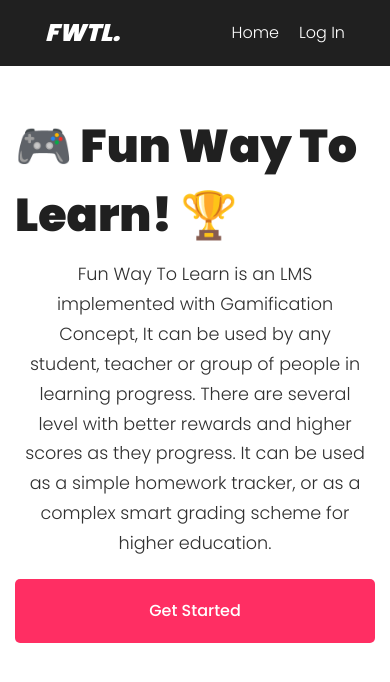
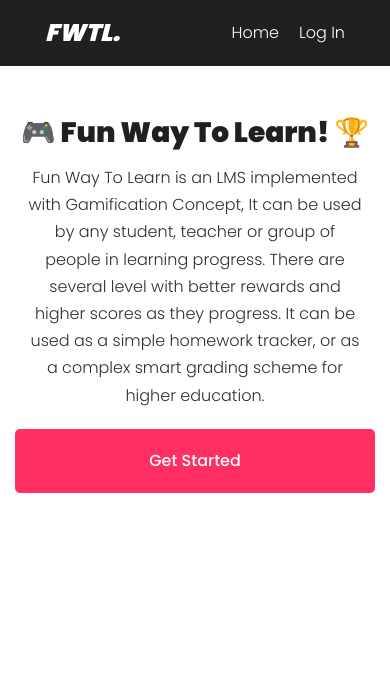
Before and after one commit to ichsanseanaldi/lms-app-react, a React (Create React App) app: page / in a window 390 px wide. Shown: the top 682 px of the page. Built offline with nearby package versions, Linux system fonts and the light colour scheme.

Commit message:
responsive fix

```diff
--- a/src/style/components/StyledHeading.js
+++ b/src/style/components/StyledHeading.js
@@ -13,4 +13,11 @@ export const StyledHeading = styled.h1`
         font-size: ${props => props.landing && '46px'};
     }
 
+    @media (max-width:500px){
+        ${props => props.landing && `
+            font-size:28px;
+            text-align:center;
+        `};
+    }
+
 `
--- a/src/style/index.css
+++ b/src/style/index.css
@@ -645,6 +645,10 @@ a:hover .rotate-anim-hov{
 
 @media (max-width:530px){
 
+    .main-paragraph{
+        font-size: 1rem;
+    }
+
     .landing-desc{
         font-size: 0.9rem;
     }
```
